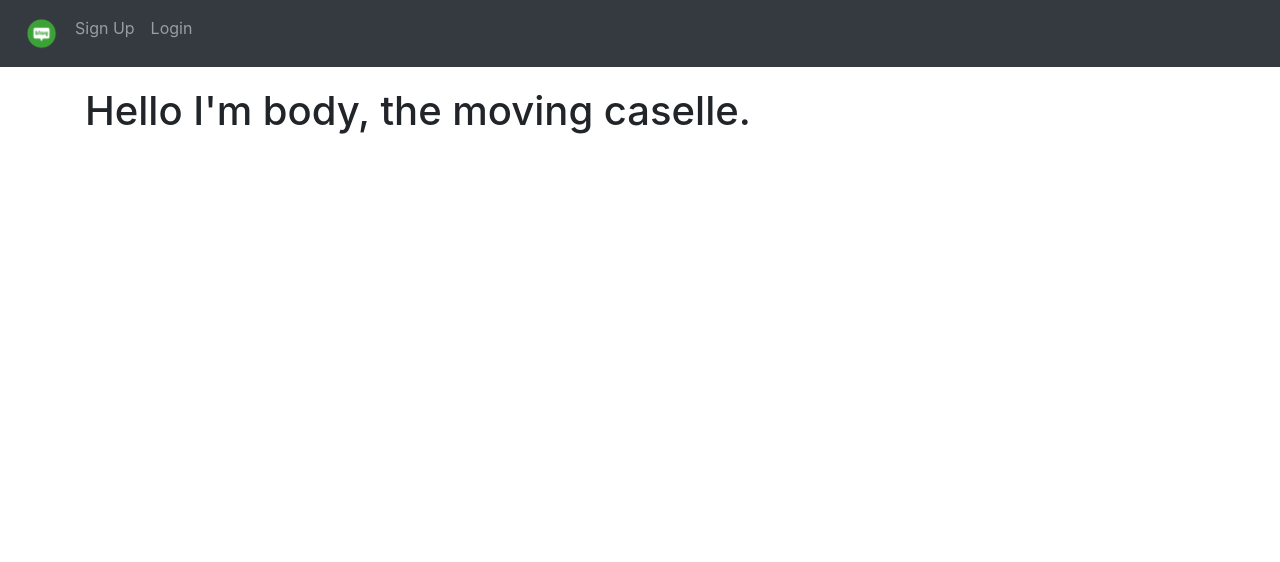
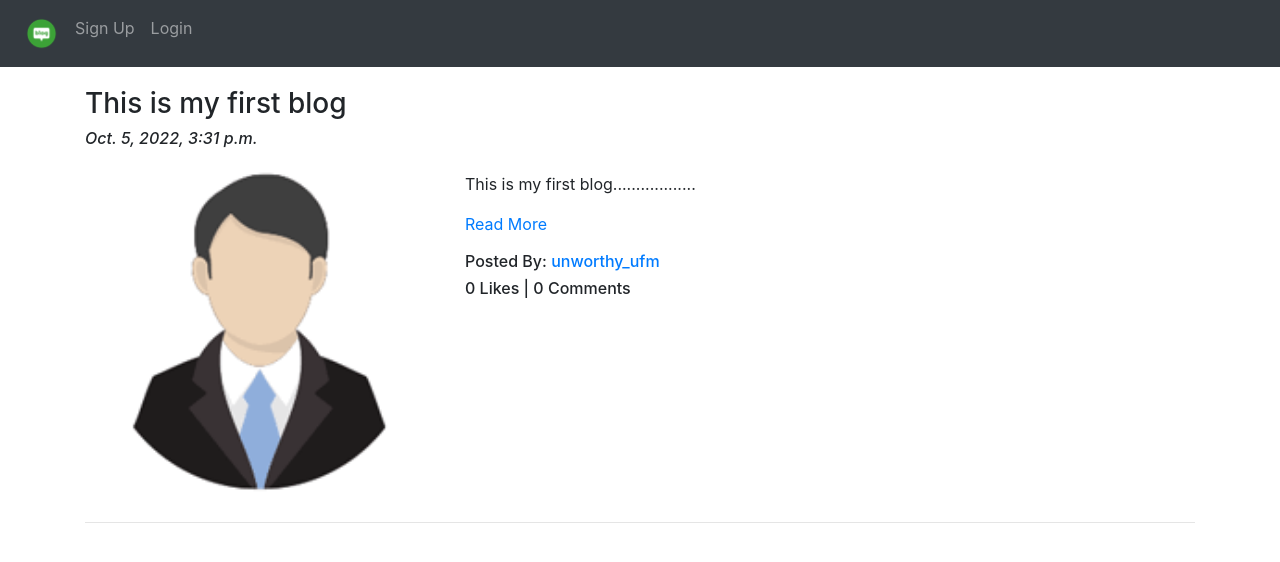
Before and after one commit to BK-Bagchi/django-blog, a Django app: page /blog/ in a window 1280 px wide. Shown: the top 562 px of the page. Run offline with Django 4.2, Linux system fonts and the light colour scheme; data comes from the database, SQL or seed files in the repository; both versions use the stored data as it was after the commit; data that the repository does not hold is empty; some libraries are stand-ins or nearby versions.

Commit message:
Blog Homepage

```diff
--- a/App_Blog/models.py
+++ b/App_Blog/models.py
@@ -13,6 +13,9 @@ class Blog(models.Model):
     published_date = models.DateTimeField(auto_now_add=True)
     update_date = models.DateTimeField(auto_now=True)
 
+    class Meta:
+        ordering = ['-published_date', ]
+
     def __str__(self):
         return self.blog_title
 
@@ -24,6 +27,9 @@ class Comment(models.Model):
         User, on_delete=models.CASCADE, related_name='user_comment')
     comment = models.TextField()
     comment_date = models.DateTimeField(auto_now_add=True)
+
+    class Meta:
+        ordering = ['-comment_date', ]
 
     def __str__(self):
         return self.comment
--- /dev/null
+++ b/App_Blog/templatetags/custom_filters.py
@@ -0,0 +1,10 @@
+from django import template
+
+register = template.Library()
+
+
+def range_filter(value):
+    return value[0:500] + ".................."
+
+
+register.filter('range_filter', range_filter)
--- a/App_Blog/urls.py
+++ b/App_Blog/urls.py
@@ -3,6 +3,6 @@ from . import views
 
 app_name = 'App_Blog'
 urlpatterns = [
-    path('', views.blog_list, name='blog_list'),
+    path('', views.BlogList.as_view(), name='blog_list'),
     path('write/', views.CreateBlog.as_view(), name='create_blog'),
 ]
--- a/App_Blog/views.py
+++ b/App_Blog/views.py
@@ -6,10 +6,6 @@ from django.contrib.auth.decorators import login_required
 from django.contrib.auth.mixins import LoginRequiredMixin
 from .models import *
 import uuid
-
-
-def blog_list(request):
-    return render(request, 'App_Blog/blog_list.html', context={})
 
 
 class CreateBlog(LoginRequiredMixin, CreateView):
@@ -24,3 +20,9 @@ class CreateBlog(LoginRequiredMixin, CreateView):
         blog_obj.slug = title.replace(" ", "-") + "-" + str(uuid.uuid4())
         blog_obj.save()
         return HttpResponseRedirect(reverse('index'))
+
+
+class BlogList(ListView):
+    context_object_name = 'blogs'
+    model = Blog
+    template_name = 'App_Blog/blog_list.html'
--- a/templates/App_Blog/blog_list.html
+++ b/templates/App_Blog/blog_list.html
@@ -1,5 +1,20 @@
 {% extends 'base.html' %}
+{% load custom_filters %}
 {% block title_block %} Home {% endblock %}
 {% block body_block %}
-    <h1>Hello I'm body, the moving caselle.</h1>
+{% for blog in blogs %}
+    <h3>{{blog.blog_title}}</h3>
+    <h6><i>{{blog.published_date}}</i></h6>
+    <div class="row">
+    <div class="col-sm-4">
+        <img src="/media/{{blog.blog_image}}" alt="{{blog.blog_title}}" title="{{blog.blog_title}}" width="100%">
+    </div>
+    <div class="col-sm-8">
+        <p>{{blog.blog_content|range_filter|linebreaks}} <a href="{% url 'App_Blog:blog_details' slug=blog.slug %}">Read More</a></p>
+        <h6>Posted By: <a href="#">{{blog.author}}</a></h6>
+        <h6>{{blog.liked_blog.count}} Likes | {{blog.blog_comment.count }} Comments </h6>
+    </div>
+    </div>
+    <hr>
+{% endfor %}
 {% endblock %}
--- a/templates/App_Blog/create_blog.html
+++ b/templates/App_Blog/create_blog.html
@@ -2,9 +2,8 @@
 {% load crispy_forms_tags %}
 {% block title_block %} Create Blog {% endblock %}
 {% block body_block %}
-
     <h2>Write your Blog here</h2>
-    <form action="" method="POST">
+    <form method="POST" enctype="multipart/form-data">
         {{ form|crispy }}
         {% csrf_token %}
         <button type="submit" class="btn btn-success btn-sm">Publish</button>
```
Also changed, not shown: App_Blog/templatetags/__init__.py (added), db.sqlite3, media/blog_images/avatar-male.png (added).
